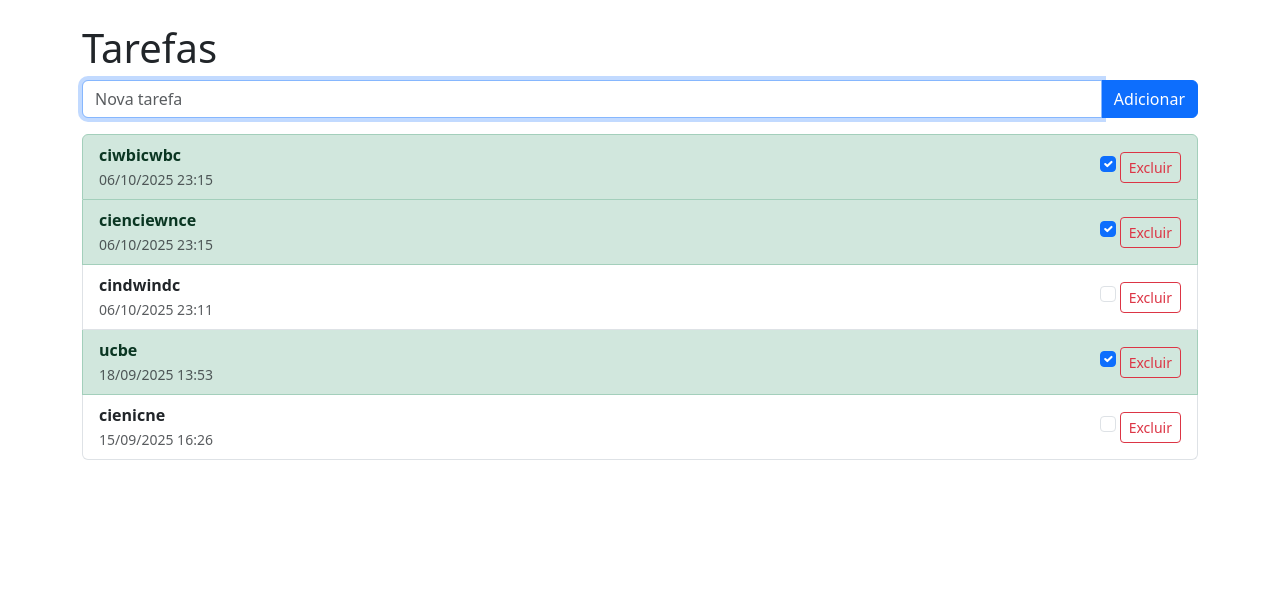
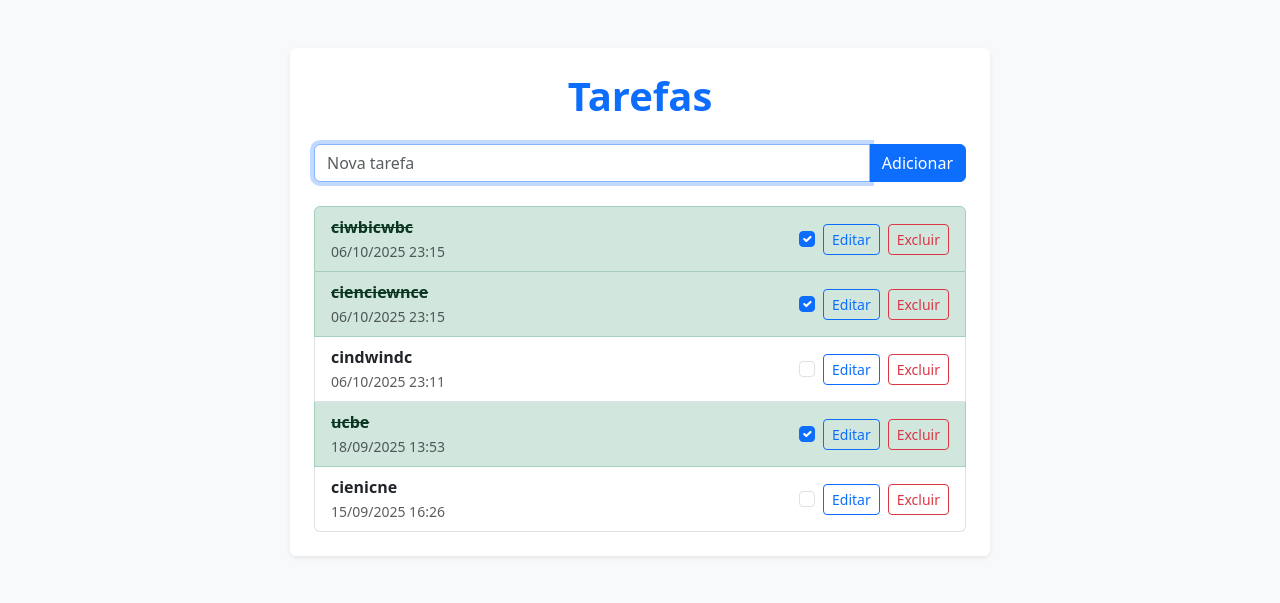
Before and after one commit to cadugoncalvesb/todo, a Django app: page / in a window 1280 px wide. Shown: the top 603 px of the page. Run offline with Django 5.2, Linux system fonts and the light colour scheme; data comes from the database, SQL or seed files in the repository.

Commit message:
feat:estilização do frontend

```diff
--- a/templates/list.html
+++ b/templates/list.html
@@ -5,11 +5,62 @@
   <title>Lista de Tarefas</title>
   <link href="https://cdn.jsdelivr.net/npm/bootstrap@5.3.0/dist/css/bootstrap.min.css" rel="stylesheet">
 </head>
-<body class="container py-4">
-  <h1>Tarefas</h1>
+<body class="bg-light">
+
+  <!-- Modal de Confirmação de Exclusão -->
+  <div class="modal fade" id="deleteModal" tabindex="-1">
+    <div class="modal-dialog modal-dialog-centered">
+      <div class="modal-content">
+        <div class="modal-header">
+          <h5 class="modal-title">Confirmar Exclusão</h5>
+          <button type="button" class="btn-close" data-bs-dismiss="modal"></button>
+        </div>
+        <div class="modal-body">
+          Tem certeza que deseja excluir esta tarefa?
+        </div>
+        <div class="modal-footer">
+          <button type="button" class="btn btn-secondary" data-bs-dismiss="modal">Cancelar</button>
+          <button type="button" class="btn btn-danger" id="confirmDelete">Excluir</button>
+        </div>
+      </div>
+    </div>
+  </div>
+
+  <!-- Modal de Edição -->
+  <div class="modal fade" id="editModal" tabindex="-1">
+    <div class="modal-dialog modal-dialog-centered">
+      <div class="modal-content">
+        <form method="post" id="editForm">
+          {% csrf_token %}
+          <div class="modal-header">
+            <h5 class="modal-title">Editar Tarefa</h5>
+            <button type="button" class="btn-close" data-bs-dismiss="modal"></button>
+          </div>
+          <div class="modal-body">
+            <input type="hidden" name="id" id="editTaskId">
+            <input type="hidden" name="action" value="edit">
+            <div class="mb-3">
+              <label for="editTaskTitle" class="form-label">Título da Tarefa</label>
+              <input type="text" class="form-control" id="editTaskTitle" name="new_title" maxlength="20" required>
+            </div>
+          </div>
+          <div class="modal-footer">
+            <button type="button" class="btn btn-secondary" data-bs-dismiss="modal">Cancelar</button>
+            <button type="submit" class="btn btn-primary">Salvar</button>
+          </div>
+        </form>
+      </div>
+    </div>
+  </div>
+
+  <div class="container py-5">
+    <div class="card shadow-sm border-0 mx-auto" style="max-width: 700px;">
+      <div class="card-body p-4">
+
+        <h1 class="text-primary text-center fw-bold mb-4">Tarefas</h1>
 
         <!-- Form para adicionar -->
-  <form method="post" class="mb-3">
+        <form method="post" class="mb-4">
           {% csrf_token %}
           <div class="input-group">
             <input name="title" class="form-control" placeholder="Nova tarefa" maxlength="20" required autofocus>
@@ -22,32 +73,70 @@
           {% for task in tasks %}
             <li class="list-group-item d-flex justify-content-between align-items-center {% if task.completed %}list-group-item-success{% endif %}">
               <div>
-          <strong>{{ task.title }}</strong><br>
+                <strong class="{% if task.completed %}text-decoration-line-through{% endif %}">{{ task.title }}</strong><br>
                 <small class="text-muted">{{ task.created_at|date:"d/m/Y H:i" }}</small>
               </div>
 
-        <div>
+              <div class="d-flex gap-2 align-items-center">
                 <!-- Toggle com checkbox -->
                 <form method="post" style="display:inline">
                   {% csrf_token %}
                   <input type="hidden" name="id" value="{{ task.id }}">
                   <input type="hidden" name="action" value="toggle">
-            <input type="checkbox" class="form-check-input"
+                  <input type="checkbox" class="form-check-input" style="cursor: pointer;"
                         onchange="this.form.submit()"
                         {% if task.completed %}checked{% endif %}>
                 </form>
 
+                <!-- Editar -->
+                <button class="btn btn-sm btn-outline-primary" type="button"
+                        onclick="openEditModal('{{ task.id }}', '{{ task.title|escapejs }}')">
+                  Editar
+                </button>
+
                 <!-- Excluir -->
-          <form method="post" style="display:inline" onsubmit="return confirm('Excluir tarefa?')">
+                <form method="post" style="display:inline" class="delete-form" data-task-id="{{ task.id }}">
                   {% csrf_token %}
                   <input type="hidden" name="id" value="{{ task.id }}">
-            <button class="btn btn-sm btn-outline-danger" type="submit" name="action" value="delete">Excluir</button>
+                  <input type="hidden" name="action" value="delete">
+                  <button class="btn btn-sm btn-outline-danger" type="button" onclick="openDeleteModal(this.form)">Excluir</button>
                 </form>
               </div>
             </li>
           {% empty %}
-      <li class="list-group-item">Nenhuma tarefa ainda.</li>
+            <li class="list-group-item text-center text-muted">Nenhuma tarefa ainda.</li>
           {% endfor %}
         </ul>
+
+      </div>
+    </div>
+  </div>
+
+  <script src="https://cdn.jsdelivr.net/npm/bootstrap@5.3.0/dist/js/bootstrap.bundle.min.js"></script>
+  <script>
+    // Modal de Exclusão
+    let formToSubmit = null;
+    const deleteModal = new bootstrap.Modal(document.getElementById('deleteModal'));
+
+    function openDeleteModal(form) {
+      formToSubmit = form;
+      deleteModal.show();
+    }
+
+    document.getElementById('confirmDelete').addEventListener('click', function() {
+      if (formToSubmit) {
+        formToSubmit.submit();
+      }
+    });
+
+    // Modal de Edição
+    const editModal = new bootstrap.Modal(document.getElementById('editModal'));
+
+    function openEditModal(taskId, taskTitle) {
+      document.getElementById('editTaskId').value = taskId;
+      document.getElementById('editTaskTitle').value = taskTitle;
+      editModal.show();
+    }
+  </script>
 </body>
 </html>
```
Lines whose indentation alone changed are shown as unchanged.
